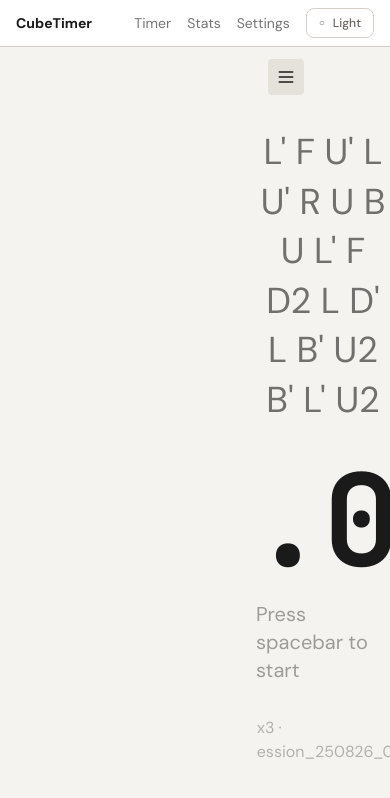
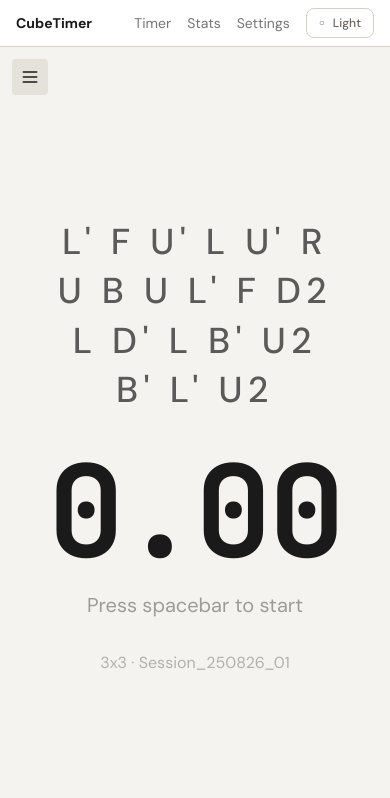
Before and after one commit to Borys35/cstimer-analyzer, a Next.js app: page / in a window 390 px wide. Shown: the top 798 px of the page. Built offline with nearby package versions, Linux system fonts and the light colour scheme.

Commit message:
fix: mobile sidebar width + scramble letter spacing
- Sidebar container: w-0 on mobile (slide-in overlay), w-64 on desktop
- Scramble text: added tracking-widest for letter spacing

```diff
--- a/src/app/page.tsx
+++ b/src/app/page.tsx
@@ -12,7 +12,7 @@ function TimerLayout() {
     <div className="flex h-full">
       <div
         className={`h-full overflow-hidden transition-all duration-300 ${
-          collapsed ? "w-0" : "w-64"
+          collapsed ? "w-0" : "w-0 md:w-64"
         }`}
       >
         <SessionSidebar />
--- a/src/components/TimerPage.tsx
+++ b/src/components/TimerPage.tsx
@@ -133,7 +133,7 @@ export default function TimerPage() {
 
   return (
     <div
-      className="flex flex-col items-center justify-center h-full select-none relative"
+      className="flex flex-col items-center justify-center h-full select-none relative px-12"
       onTouchStart={handleKeyDown}
       onTouchEnd={handleKeyUp}
     >
@@ -148,7 +148,7 @@ export default function TimerPage() {
         </svg>
       </button>
 
-      <div className="text-[36px] opacity-60 mb-8 max-w-lg text-center whitespace-pre-wrap leading-snug">
+      <div className="text-[36px] font-medium opacity-70 mb-8 max-w-9xl text-center whitespace-pre-wrap leading-snug tracking-[0.15em]">
         {scramble}
       </div>
 
```
